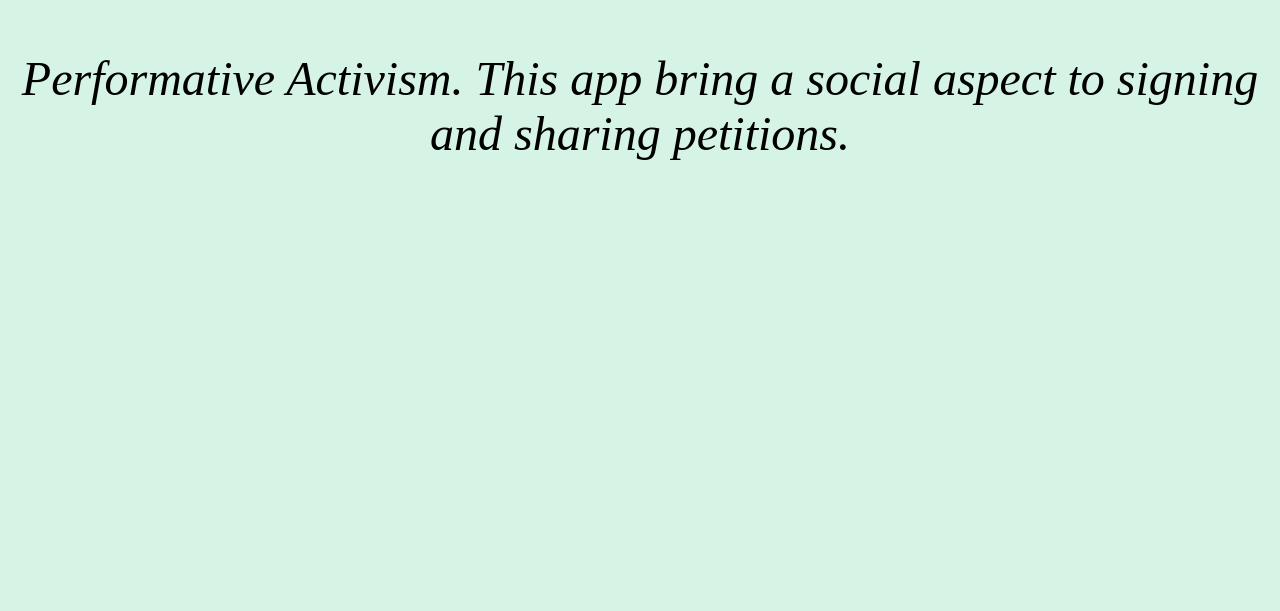
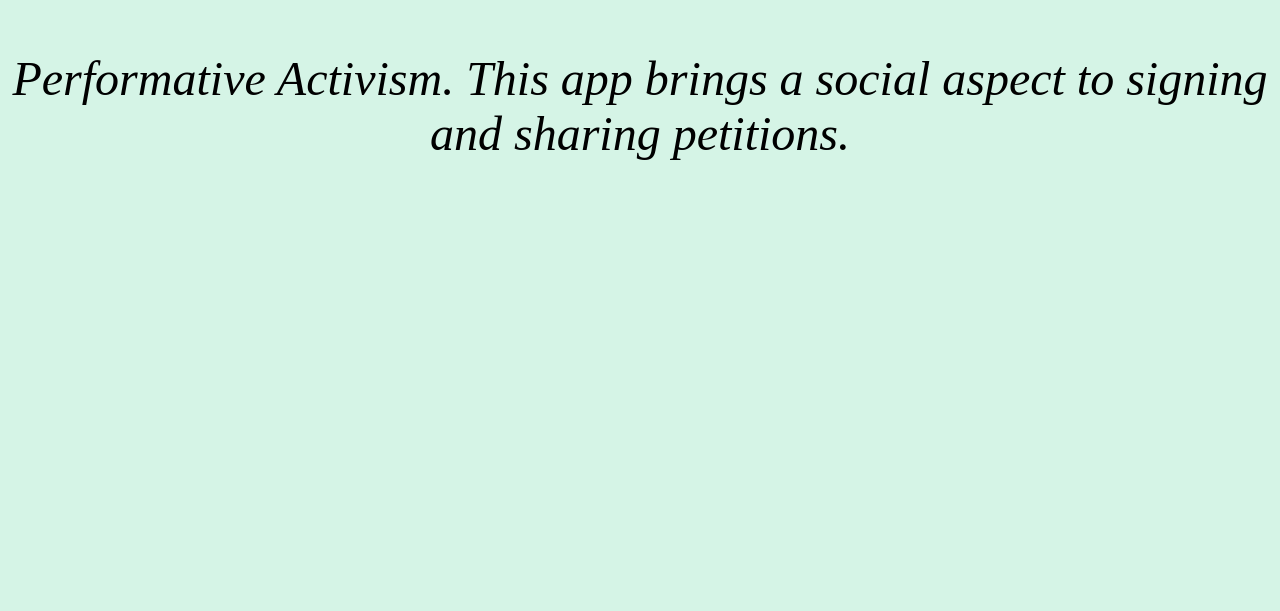
Before and after one commit to rsurpur20/petitionpledge, a plain HTML site: page index.html in a window 1280 px wide. Shown: the part 189-800 px from the top of the page. Drawn offline with Linux system fonts and the light colour scheme.

Commit message:
Update index.html

```diff
--- a/index.html
+++ b/index.html
@@ -7,6 +7,6 @@
   <body style="background-color: #d5f4e6; text-color: white; text-align: center; font-style: oblique;
     font-size: 48px;">
     <h1 >Petition Pledge</h1>
-    <p>Performative Activism. This app bring a social aspect to signing and sharing petitions.</p>
+    <p>Performative Activism. This app brings a social aspect to signing and sharing petitions.</p>
   </body>
 </html>
```
